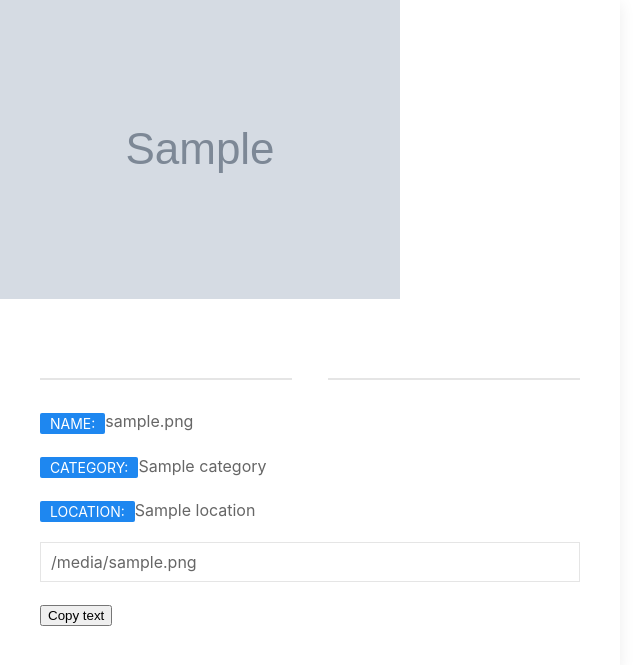
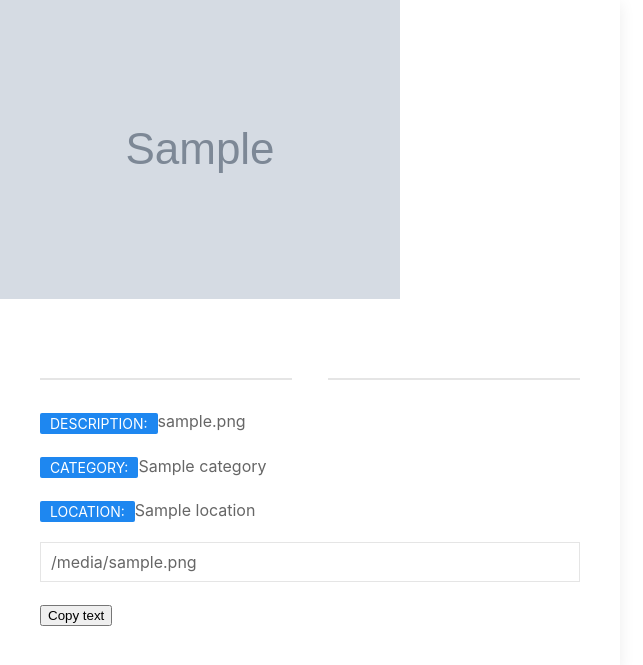
Before and after one commit to tailorv/photogalleriya, a Django app: page /image/1 in a window 1280 px wide. Shown: the part 81-746 px from the top of the page, without its empty margins (0-643 px from the left). Run offline with Django 3.2, Linux system fonts and the light colour scheme; tables that the repository leaves empty hold one stand-in row (values such as "Sample post"); grey boxes marked "Sample" are stand-in pictures; some libraries are stand-ins or nearby versions.

Commit message:
create image_deets.html file

```diff
--- a/galleria/templates/image_deets.html
+++ b/galleria/templates/image_deets.html
@@ -15,7 +15,7 @@
             <div class="uk-card-body">
 
 <h1 class="uk-heading-line uk-text-center"><span>{{item.name}}</span></h1>
-                  <p><span class="uk-label">Name:</span>{{item.image_name}}</p>
+                  <p><span class="uk-label">Description:</span>{{item.image_name}}</p>
                   <p><span class="uk-label">Category:</span>{{item.image_category}}</p>
                   <p><span class="uk-label">Location:</span>{{item.image_location}}</p>
                   <form>
```
